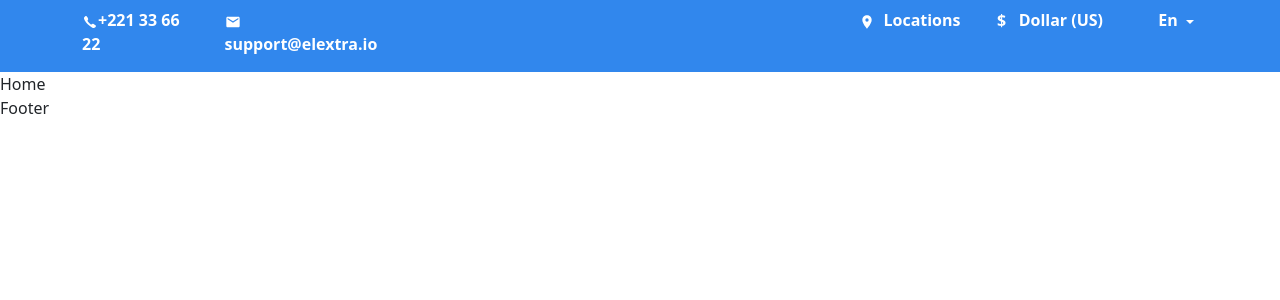
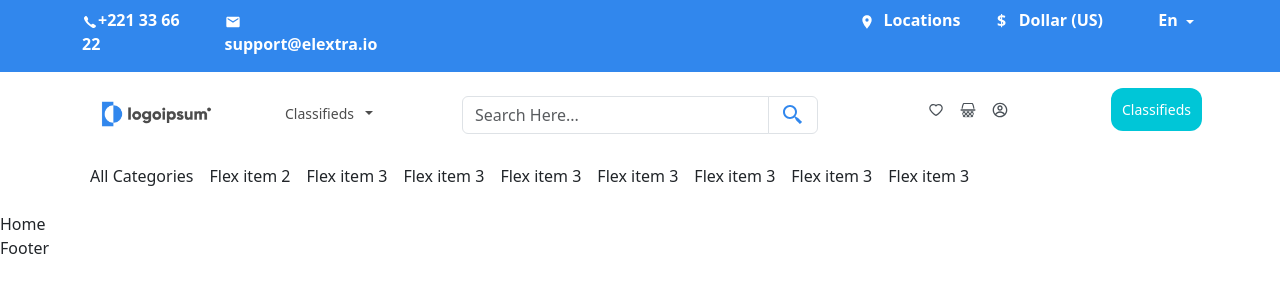
Before and after one commit to melath2020/lilac-ecom, a React (Create React App) app: page / in a window 1280 px wide. Shown: the top 300 px of the page. Built offline with nearby package versions, Linux system fonts and the light colour scheme.

Commit message:
header-bottom-update

```diff
--- a/public/index.html
+++ b/public/index.html
@@ -22,7 +22,7 @@
     <noscript>You need to enable JavaScript to run this app.</noscript>
     <div id="root"></div>
 
-
+    <script src="https://cdn.jsdelivr.net/npm/bootstrap@5.3.0/dist/js/bootstrap.bundle.min.js"></script>
   </body>
 
 </html>
--- a/src/App.css
+++ b/src/App.css
@@ -12,6 +12,19 @@ a{
 }
 :root{
   --color-3187ED:#3187ED;
+  --color-83878b6e:#83878b6e;
+  --color-ecebebef:#fffffffb;
+  --color-00C6D7:#00C6D7;
+  --color-4D4D4D:#4D4D4D;
+}
+.gap-10{
+  gap:10px;
+}
+.gap-15{
+  gap: 15px;
+}
+.gap-30{
+  gap: 30px;
 }
 
 /* header */
@@ -23,3 +36,37 @@ a{
   line-height: 24px;
 
 }
+.logo-main{
+  width: 90%;
+}
+.dropdown-toggle{
+  width: 110px;
+  font-weight: 500px;
+  font-size: 14px
+}
+.dropdown{
+  margin-top: 116px;
+}
+.form-control:focus{
+  border-color:var(--color-83878b6e);
+  box-shadow: none;
+
+}
+.search-icon{
+  color: var(--color-3187ED);
+  font-size: 24px;
+}
+.input-group-text{
+  background-color: var(--color-ecebebef);
+}
+.btn-clsfds-drpdwn{
+  color:var(--color-4D4D4D)
+}
+.btn-classifieds{
+  background-color: var(--color-00C6D7);
+  border: none;
+  padding: 11px;
+  border-radius: 12px;
+  font-weight: 700px;
+  font-size: 14px;
+}
--- a/src/components/Header.jsx
+++ b/src/components/Header.jsx
@@ -2,7 +2,11 @@ import React from "react";
 import { NavLink, Link } from "react-router-dom";
 import { IoIosCall, IoMdArrowDropdown } from "react-icons/io";
 import { MdEmail, MdLocationOn } from "react-icons/md";
-import { FaLocationDot } from "react-icons/fa";
+import { BiSearchAlt2 } from "react-icons/bi";
+import { AiOutlineHeart } from "react-icons/ai";
+import { GiBasket } from "react-icons/gi";
+import { CgProfile } from "react-icons/cg";
+import logo from "../images/logo-6 1.png";
 const Header = () => {
   return (
     <>
@@ -29,7 +33,7 @@ const Header = () => {
                 <div className="col-7 ">
                   <p>
                     <MdLocationOn />
-                    &nbsp;  Locations
+                    &nbsp; Locations
                   </p>
                 </div>
                 <div className="col-3">
@@ -50,12 +54,84 @@ const Header = () => {
       <header className="header-upper">
         <div className="container">
           <div className="row">
-
+            <div className="col-2">
+              <img src={logo} alt="" srcset="" className="logo-main" />
+            </div>
+            <div className="col-2">
+              <div className="dropdown mt-4">
+                <button
+                  className="btn btn-clsfds-drpdwn dropdown-toggle "
+                  type="button"
+                  id="dropdownMenuButton"
+                  data-toggle="dropdown"
+                  aria-haspopup="true"
+                  aria-expanded="false"
+                >
+                  Classifieds &nbsp;
+                </button>
+                <div
+                  className="dropdown-menu"
+                  aria-labelledby="dropdownMenuButton"
+                >
+                  <a className="dropdown-item" href="#">
+                    Action
+                  </a>
+                  <a className="dropdown-item" href="#">
+                    Another action
+                  </a>
+                  <a className="dropdown-item" href="#">
+                    Something else here
+                  </a>
+                </div>
+              </div>
+            </div>
+            <div className="col-4">
+              <div class="input-group mb-3 mt-4">
+                <input
+                  type="text"
+                  className="form-control"
+                  placeholder="Search Here..."
+                  aria-label="Search"
+                  aria-describedby="basic-addon2"
+                />
+                <span class="input-group-text" id="basic-addon2">
+                  <BiSearchAlt2 className="search-icon" />
+                </span>
+              </div>
+            </div>
+            <div className="col-2 mt-4 text-end ">
+              <AiOutlineHeart className="ms-3 text-dark-emphasis" />
+              <GiBasket className="ms-3 text-dark-emphasis" />
+              <CgProfile className="ms-3 text-dark-emphasis" />
+            </div>
+            <div className="col-2 mt-2 p-2 text-end">
+              <button type="button" class=" btn-classifieds text-white ">
+                Classifieds
+              </button>
+            </div>
           </div>
         </div>
       </header>
 
-
+      <header className="header-bottom ">
+        <div className="container">
+          <div className="row">
+            <div className="col-12">
+              <div class="d-flex flex-row mb-3">
+                <div class="p-2">All Categories </div>
+                <div class="p-2">Flex item 2</div>
+                <div class="p-2">Flex item 3</div>
+                <div class="p-2">Flex item 3</div>
+                <div class="p-2">Flex item 3</div>
+                <div class="p-2">Flex item 3</div>
+                <div class="p-2">Flex item 3</div>
+                <div class="p-2">Flex item 3</div>
+                <div class="p-2">Flex item 3</div>
+              </div>
+            </div>
+          </div>
+        </div>
+      </header>
     </>
   );
 };
```
Also changed, not shown: src/images/logo-6 1.png (added).
